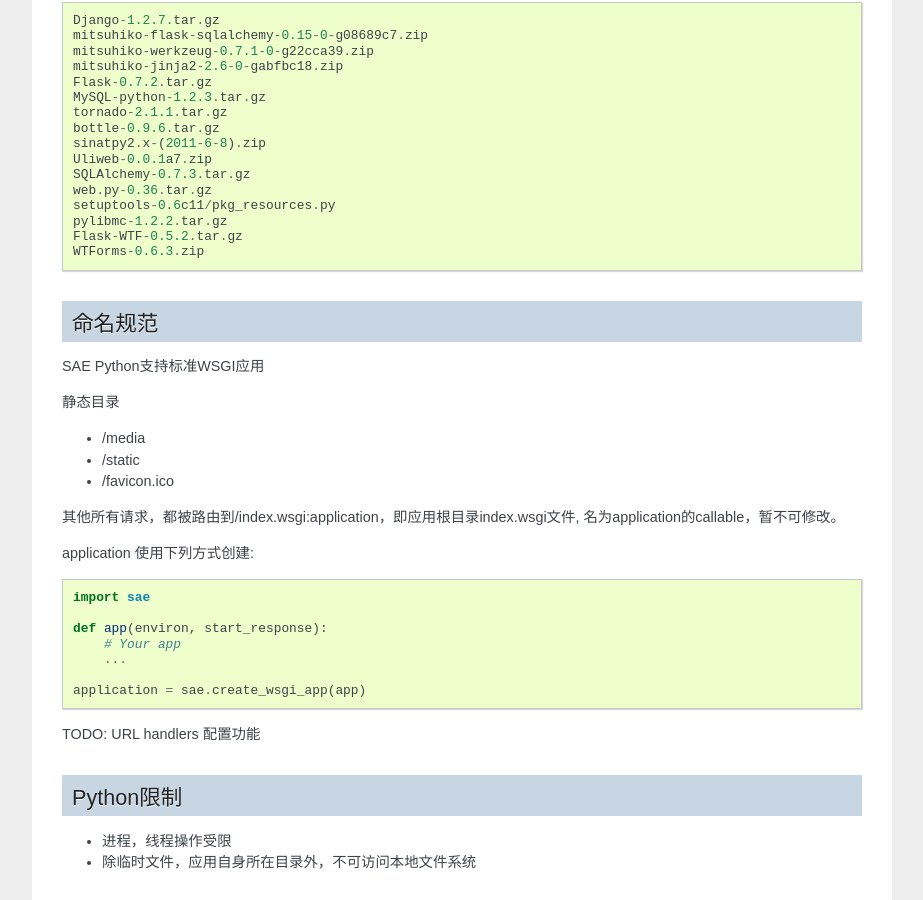
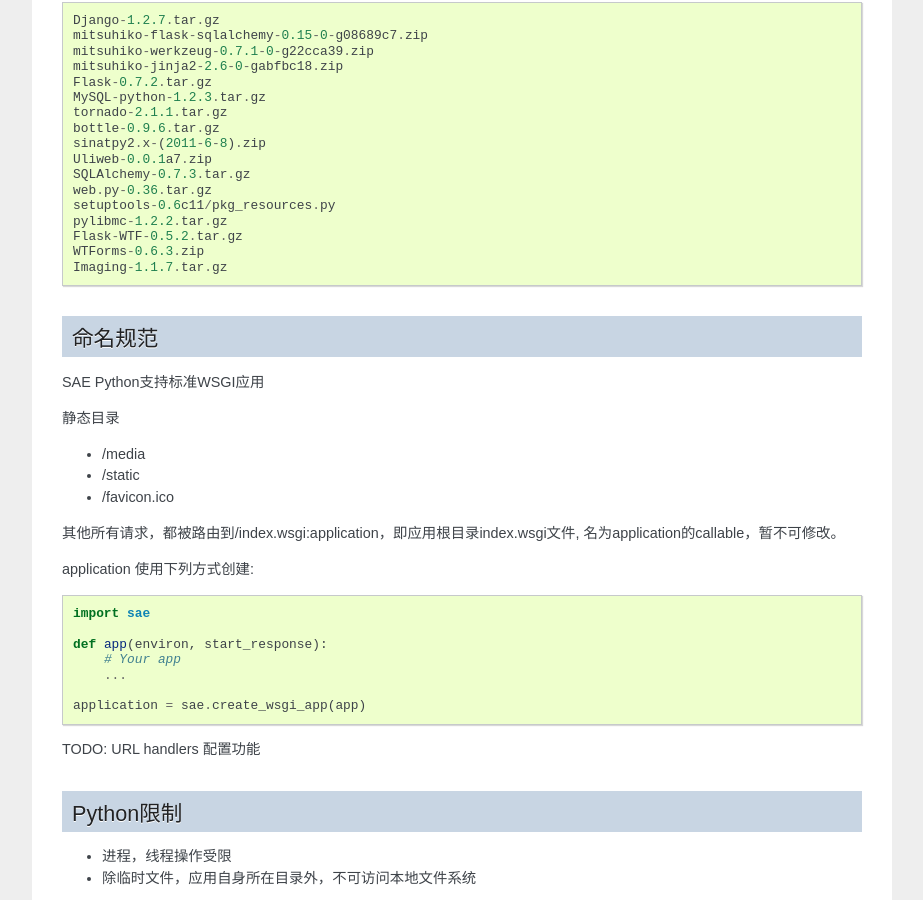
Before and after one commit to sinacloud/sae-python-dev-guide, a Sphinx documentation site: the page built from docs/runtime.rst, in a window 1280 px wide and 900 px high, scrolled down 681 px. Shown: the whole window, without its empty margins (198-1121 px from the left). Built offline with Sphinx 7.4.7, drawn with Linux system fonts in a browser that asks for light colours.

Commit message:
Add PIL support

```diff
--- a/docs/runtime.rst
+++ b/docs/runtime.rst
@@ -46,6 +46,7 @@
     pylibmc-1.2.2.tar.gz
     Flask-WTF-0.5.2.tar.gz
     WTForms-0.6.3.zip
+    Imaging-1.1.7.tar.gz
 
 
 命名规范
```
